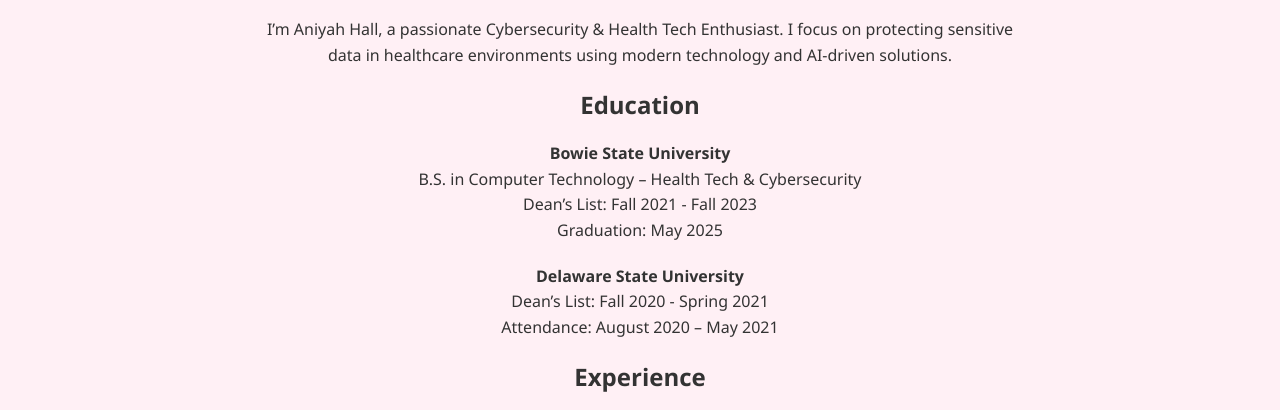
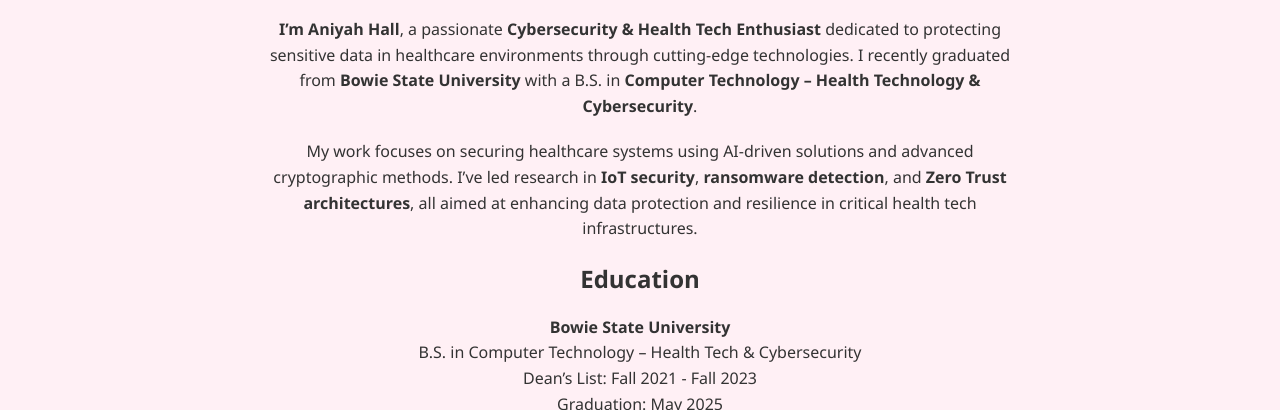
Before and after one commit to Aniyah123101/Aniyah123101, a plain HTML site: page about.html in a window 1280 px wide. Shown: the part 318-728 px from the top of the page. Drawn offline with nearby package versions, Linux system fonts and the light colour scheme.

Commit message:
Updated About Me section with combined biography

```diff
--- a/about.html
+++ b/about.html
@@ -21,7 +21,8 @@
 
   <main class="content">
     <h1>About Me</h1>
-    <p>I’m Aniyah Hall, a passionate Cybersecurity & Health Tech Enthusiast. I focus on protecting sensitive data in healthcare environments using modern technology and AI-driven solutions.</p>
+    <p><strong>I’m Aniyah Hall</strong>, a passionate <strong>Cybersecurity & Health Tech Enthusiast</strong> dedicated to protecting sensitive data in healthcare environments through cutting-edge technologies. I recently graduated from <strong>Bowie State University</strong> with a B.S. in <strong>Computer Technology – Health Technology & Cybersecurity</strong>.</p>
+  <p>My work focuses on securing healthcare systems using AI-driven solutions and advanced cryptographic methods. I’ve led research in <strong>IoT security</strong>, <strong>ransomware detection</strong>, and <strong>Zero Trust architectures</strong>, all aimed at enhancing data protection and resilience in critical health tech infrastructures.</p>
 
     <h2>Education</h2>
     <p><strong>Bowie State University</strong><br>
```
